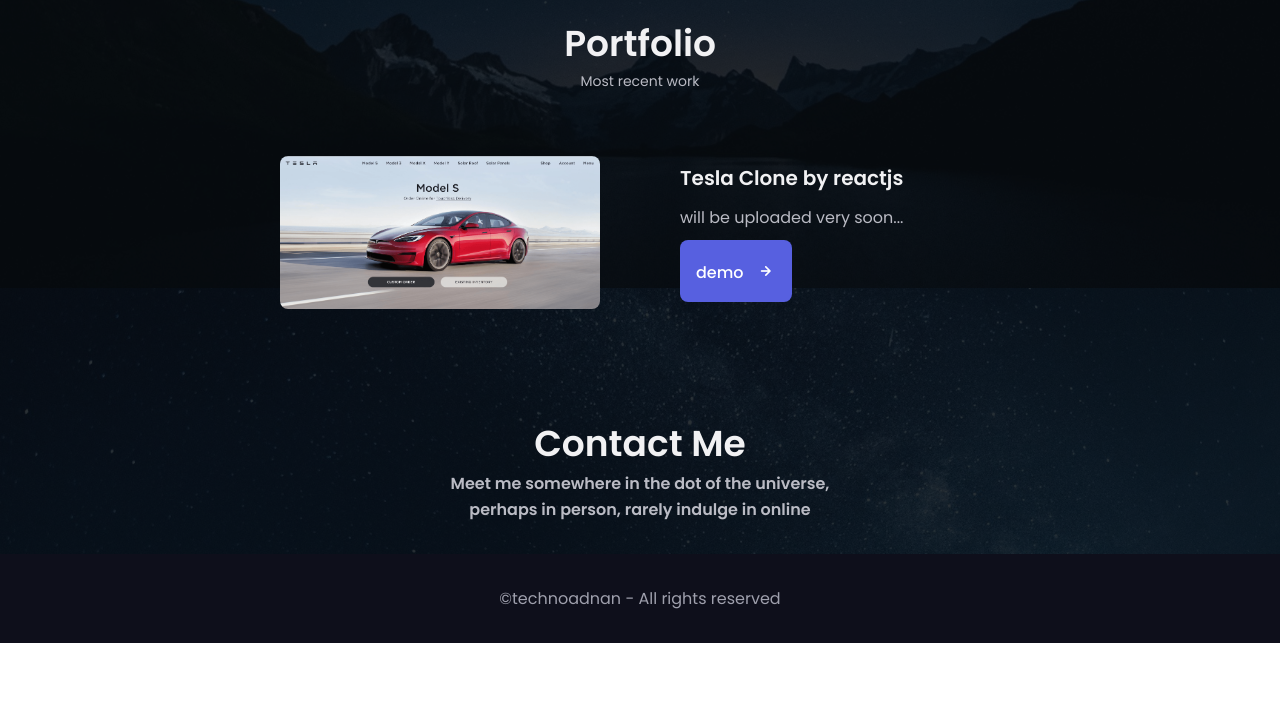
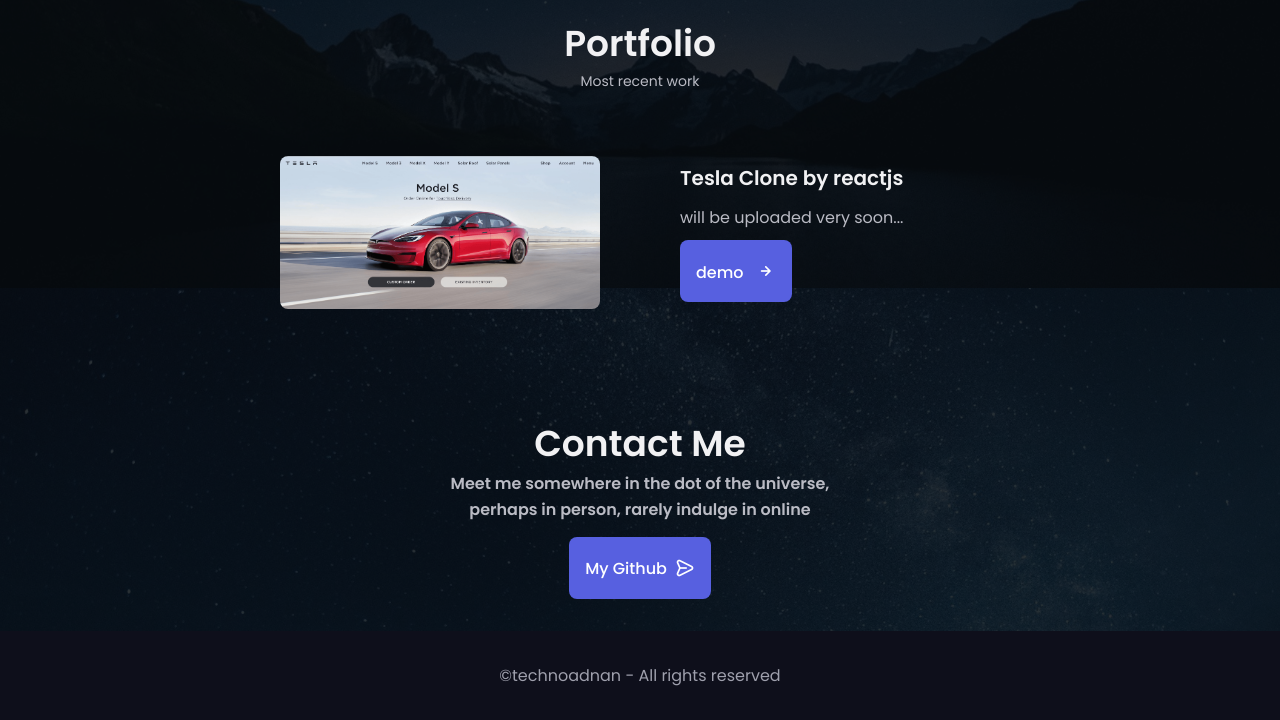
Before and after one commit to technoadnan/technoadnan.github.io, a plain HTML site: page index.html in a window 1280 px wide. Shown: the part 2112-2832 px from the top of the page. Before the commit the page ends 2755 px from the top, so only its background shows below. Drawn offline with nearby package versions, Linux system fonts and the light colour scheme; a web font is replaced by a local one.

Commit message:
Add GitHub link to contact section in index.html

```diff
--- a/index.html
+++ b/index.html
@@ -372,18 +372,16 @@
 
       </section>
 
-
-      <!-- pricing plan -->
-
-
-
-
       <section class="contact section" id="contact">
         <div class="contact-container">
           <!-- section title -->
           <h2 class="section-title padd-15">Contact Me</h2>
           <p class="about_description foot"><strong>Meet me somewhere in the dot of the universe, perhaps in person,
             rarely indulge in online</strong></p>
+          <div style="display: flex; justify-content: center; margin-top: 15px;">
+            <a href="https://github.com/technoadnan" class="button button-flex">My Github<i class="uil uil-message button_icon mdi--github"></i>
+            </a>
+          </div>
         </div>
       </section>
     </main>
```
